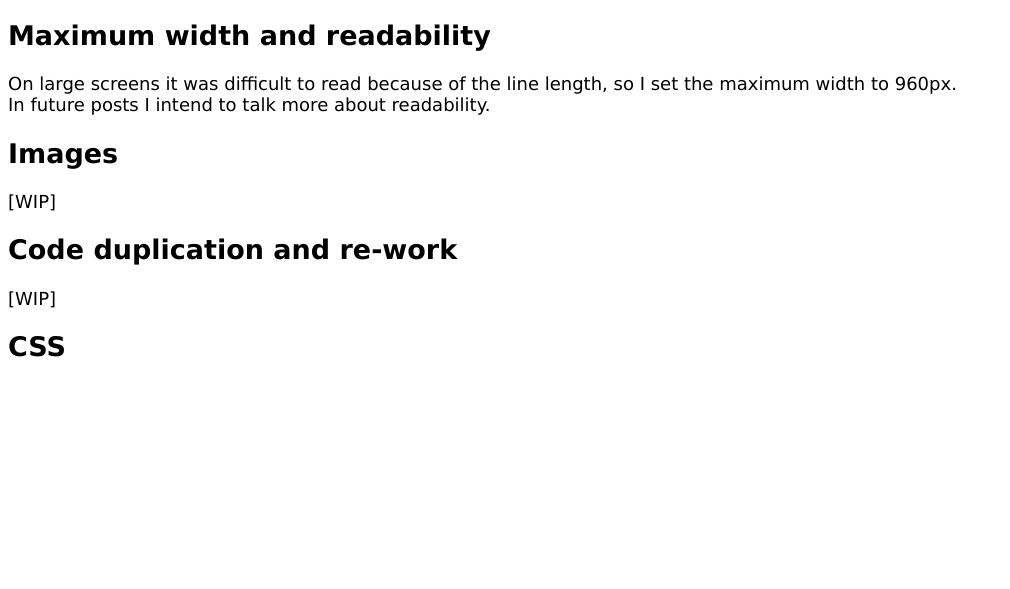
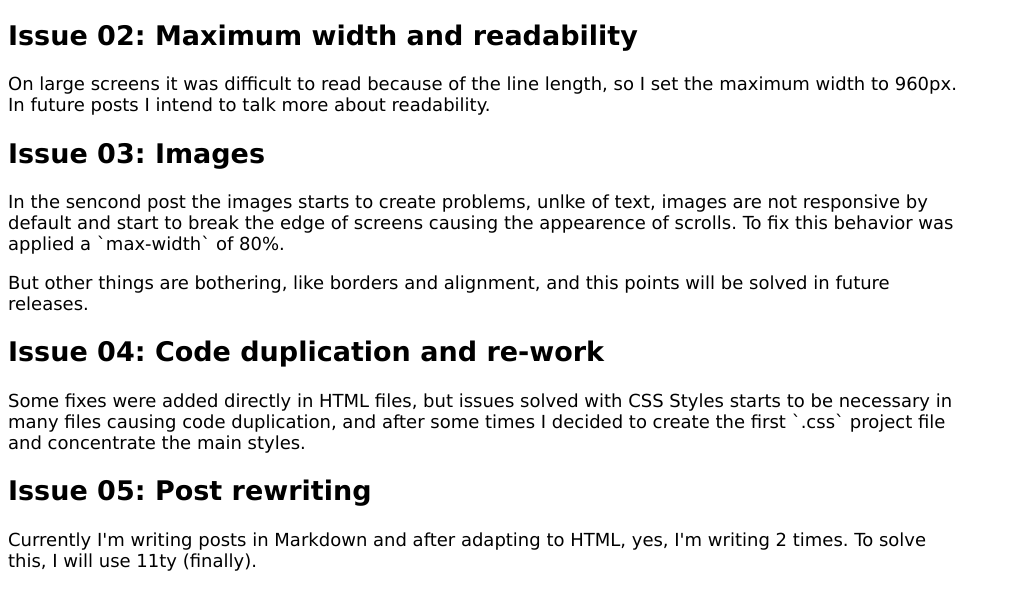
Before and after one commit to Code-Healer/blog, a plain HTML site: page posts/issues.html in a window 1280 px wide. Shown: the part 692-1281 px from the top of the page, without its empty margins (0-1010 px from the left). Before the commit the page ends 1077 px from the top, so only its background shows below. Drawn offline with Linux system fonts and the light colour scheme.

Commit message:
add issues over time topics

```diff
--- a/posts/issues.html
+++ b/posts/issues.html
@@ -15,7 +15,7 @@
 </p>
 
 <h2>
-    Home page and navigation
+   Issue 01: Home page and navigation
 </h2>
 <p>
     The first post was commited in Index html page, because I wished to deploy and to see te results as soon as possible. However to deliver new posts was necessary to create a Home page to group posts and a mechanism to go back to home.
@@ -25,22 +25,33 @@
 </p>
 
 <h2>
-    Maximum width and readability
+    Issue 02: Maximum width and readability
 </h2>
 
 <p>
     On large screens it was difficult to read because of the line length, so I set the maximum width to 960px. In future posts I intend to talk more about readability.
 </p>
 
-<h2>
-    Images
-</h2>
-[WIP]
-<h2>
-    Code duplication and re-work
-</h2>
-[WIP]
+<h2> Issue 03: Images </h2>
 
-<h2>CSS</h2>
+    <p>
+      In the sencond post the images starts to create problems, unlke of text, images are not responsive by default and start to break the edge of screens causing the appearence of scrolls. To fix this behavior was applied a `max-width` of 80%.
+    </p>
+
+    <p>
+      But other things are bothering, like borders and alignment, and this points will be solved in future releases.
+      </p>
+
+    <h2>Issue 04: Code duplication and re-work</h2>
+<p>
+Some fixes were added directly in HTML files, but issues solved with CSS Styles starts to be necessary in many files causing code duplication, and after some times I decided to create the first `.css` project file and concentrate the main styles.
+</p>
+
+<h2>Issue 05: Post rewriting</h2>
+
+<p>
+  Currently I'm writing posts in Markdown and after adapting to HTML, yes, I'm writing 2 times. To solve this, I will use 11ty (finally).
+  </p>
+
 </body>
 </html>
```
Also changed, not shown: 1 other file.
